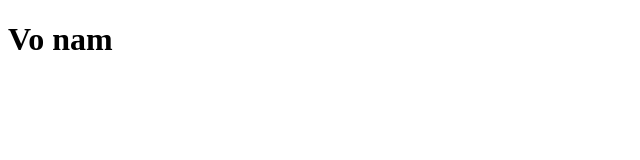
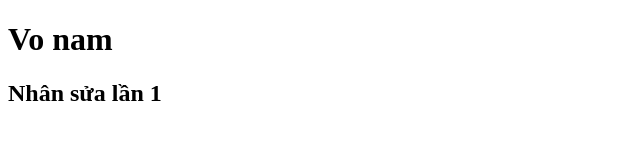
Before and after one commit to spaceX-os/Vonam, a plain HTML site: page index.html in a window 1280 px wide. Shown: the whole page, without its empty margins (0-640 px from the left). Drawn offline with Linux system fonts and the light colour scheme.

Commit message:
2. Nhân commit lần 1

```diff
--- a/index.html
+++ b/index.html
@@ -7,5 +7,6 @@
 </head>
 <body>
     <h1>Vo nam</h1>
+    <h2>Nhân sửa lần 1</h2>
 </body>
 </html>
```
